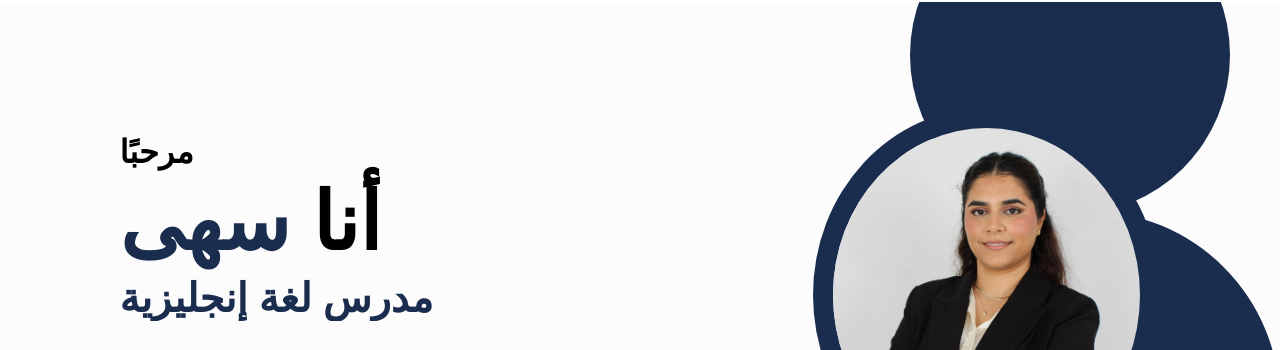
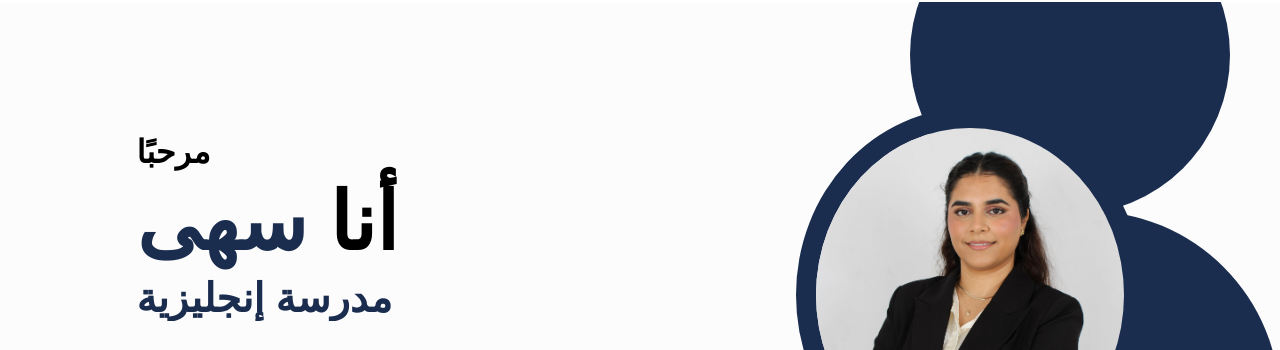
Before and after one commit to chtncy/English_Tutor_Website-arabic, a plain HTML site: page index.html in a window 1280 px wide. Shown: the part 105-455 px from the top of the page. Drawn offline with nearby package versions, Linux system fonts and the light colour scheme.

Commit message:
styles.css

```diff
--- a/styles.css
+++ b/styles.css
@@ -183,7 +183,7 @@ section {
   display: inline-block;
 }
 .text-animation span::before {
-  content: "مدرس لغة إنجليزية";
+  content: "مدرسة إنجليزية";
   color: var(--main-color);
   animation: words 20s infinite;
 }
```
